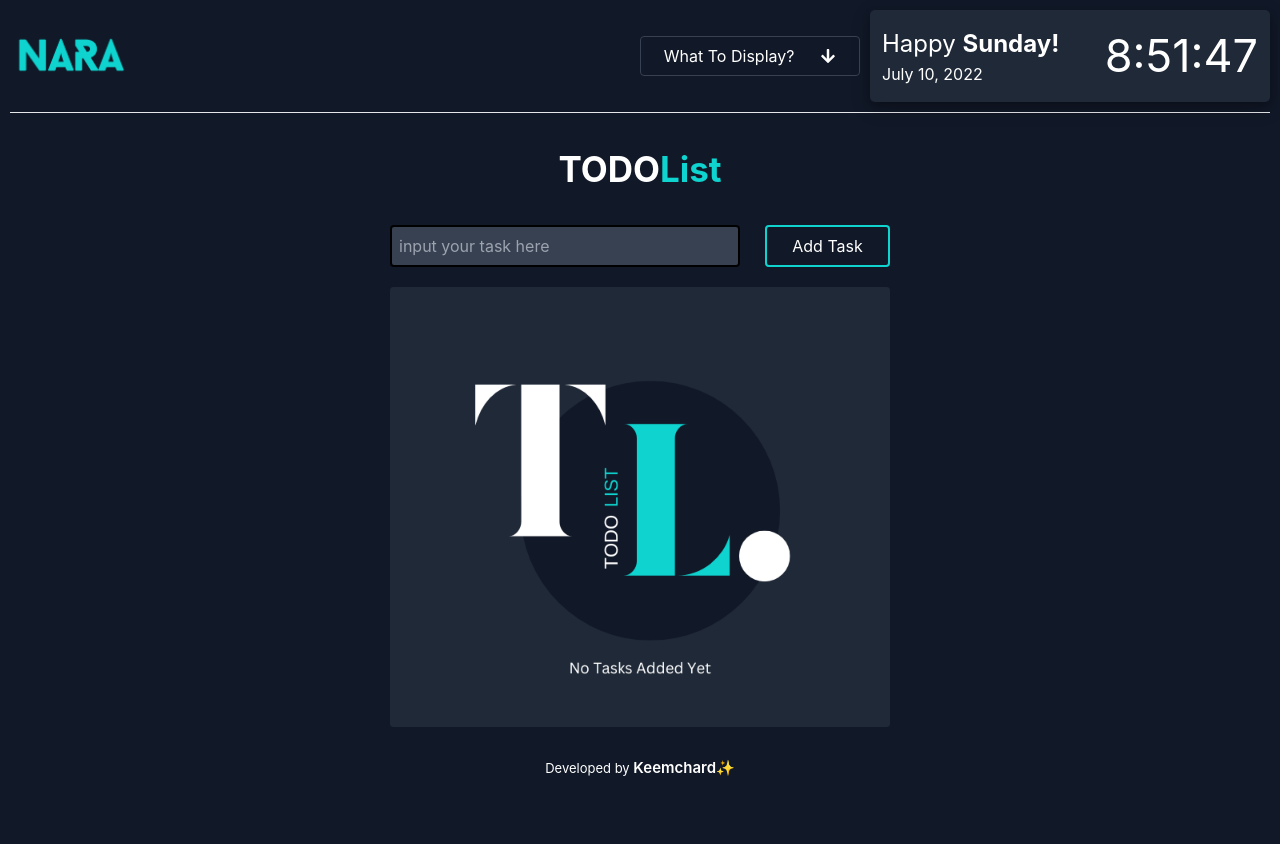
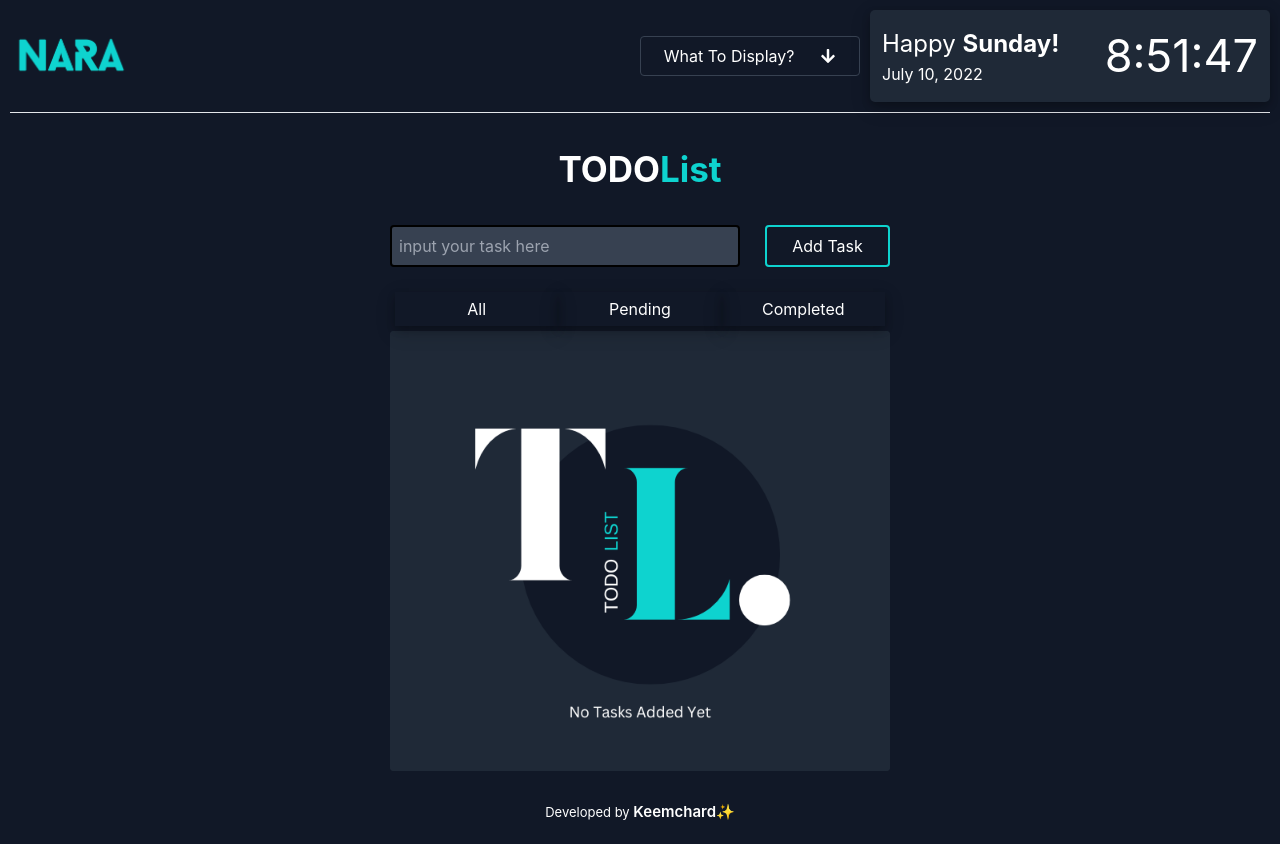
Before and after one commit to Keemchard/NARA, a React (Create React App) app: page /todo in a window 1280 px wide. Before the commit the page ends 800 px from the top, so only its background shows below. Built offline with nearby package versions, Linux system fonts and the light colour scheme.

Commit message:
add new todo feature - tabs

```diff
--- a/src/App.css
+++ b/src/App.css
@@ -25,6 +25,13 @@
 }
 
 .note-crd {
+  box-shadow: 0 4px 8px 0 rgba(0, 0, 0, 0.2), 0 6px 20px 0 rgba(0, 0, 0, 0.19);
+}
+
+.All,
+.Pending,
+.Completed {
+  cursor: pointer;
   box-shadow: 0 4px 8px 0 rgba(0, 0, 0, 0.2), 0 6px 20px 0 rgba(0, 0, 0, 0.19);
 }
 
--- a/src/TodoDash.tsx
+++ b/src/TodoDash.tsx
@@ -19,6 +19,10 @@ const TodoDash = () => {
   });
   const [userInput, setUserInput] = useState<string>("");
   const [isAddInputEmpty, setIsAddInputEmpty] = useState<boolean>(false);
+
+  const [allTab, setAllTab] = useState<boolean>(false);
+  const [pendingTab, setPendingTab] = useState<boolean>(false);
+  const [completedTab, setCompletedTab] = useState<boolean>(false);
 
   useEffect(() => {
     localStorage.setItem("todos", JSON.stringify(todos));
@@ -101,12 +105,62 @@ const TodoDash = () => {
             <InvalidInput text="💥Invalid Input!💥" />
           </div>
         )}
+        <div className=" flex justify-between p-[5px]">
+          <div
+            className="All   w-[100%] p-[5px]"
+            onClick={() => {
+              setAllTab(true);
+              setPendingTab(false);
+              setCompletedTab(false);
+            }}
+            style={
+              allTab
+                ? { color: "#0ED3CF", fontWeight: "bold" }
+                : { color: "white" }
+            }
+          >
+            All
+          </div>
+          <div
+            className="Pending   w-[100%] p-[5px]"
+            onClick={() => {
+              setAllTab(false);
+              setPendingTab(true);
+              setCompletedTab(false);
+            }}
+            style={
+              pendingTab
+                ? { color: "#0ED3CF", fontWeight: "bold" }
+                : { color: "white" }
+            }
+          >
+            Pending
+          </div>
+          <div
+            className="Completed   w-[100%] p-[5px]"
+            onClick={() => {
+              setAllTab(false);
+              setPendingTab(false);
+              setCompletedTab(true);
+            }}
+            style={
+              completedTab
+                ? { color: "#0ED3CF", fontWeight: "bold" }
+                : { color: "white" }
+            }
+          >
+            Completed
+          </div>
+        </div>
         <div className="list-con bg-[#1F2937] w-[100%] h-[55vh] rounded">
           <TodoList
             todos={todos}
             deleteTodo={deleteTodo}
             saveEdit={saveEdit}
             doneTodo={doneTodo}
+            allTab={allTab}
+            pendingTab={pendingTab}
+            completedTab={completedTab}
           />
         </div>
       </div>
--- a/src/components/TodoList.tsx
+++ b/src/components/TodoList.tsx
@@ -8,12 +8,27 @@ interface TodolistMod {
   deleteTodo: (id: number) => number | void;
   saveEdit: (id: number, title: string) => string | void;
   doneTodo: (id: number, isDone: boolean) => boolean | void;
+  pendingTab: boolean;
+  completedTab: boolean;
+  allTab: boolean;
 }
 
-const TodoList = ({ todos, deleteTodo, saveEdit, doneTodo }: TodolistMod) => {
-  return todos.length === 0 ? (
+const TodoList = ({
+  todos,
+  deleteTodo,
+  saveEdit,
+  doneTodo,
+  allTab,
+  pendingTab,
+  completedTab,
+}: TodolistMod) => {
+  return (
+    <>
+      {todos.length === 0 ? (
         <NoTaskPage />
       ) : (
+        <>
+          {allTab && (
             <div>
               {todos.map((items: TodoModel) => {
                 return (
@@ -27,6 +42,48 @@ const TodoList = ({ todos, deleteTodo, saveEdit, doneTodo }: TodolistMod) => {
                 );
               })}
             </div>
+          )}
+          {pendingTab && (
+            <div>
+              {todos
+                .filter((items: TodoModel) => {
+                  return items.isDone === false;
+                })
+                .map((item: TodoModel) => {
+                  return (
+                    <Todo
+                      key={item.id}
+                      todos={item}
+                      deleteTodo={deleteTodo}
+                      saveEdit={saveEdit}
+                      doneTodo={doneTodo}
+                    />
+                  );
+                })}
+            </div>
+          )}
+          {completedTab && (
+            <div>
+              {todos
+                .filter((items: TodoModel) => {
+                  return items.isDone === true;
+                })
+                .map((item: TodoModel) => {
+                  return (
+                    <Todo
+                      key={item.id}
+                      todos={item}
+                      deleteTodo={deleteTodo}
+                      saveEdit={saveEdit}
+                      doneTodo={doneTodo}
+                    />
+                  );
+                })}
+            </div>
+          )}
+        </>
+      )}
+    </>
   );
 };
 
```
Lines whose indentation alone changed are shown as unchanged.
